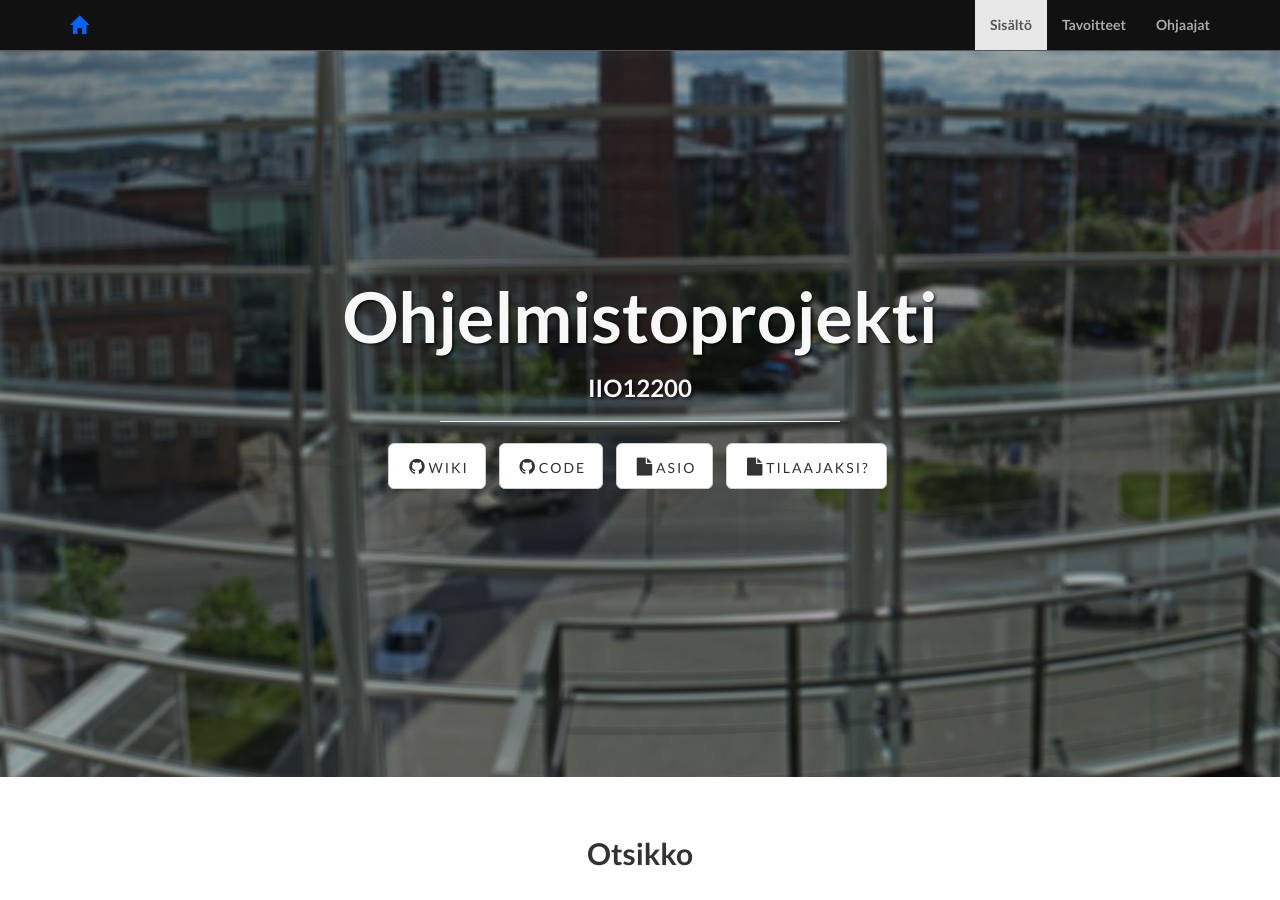
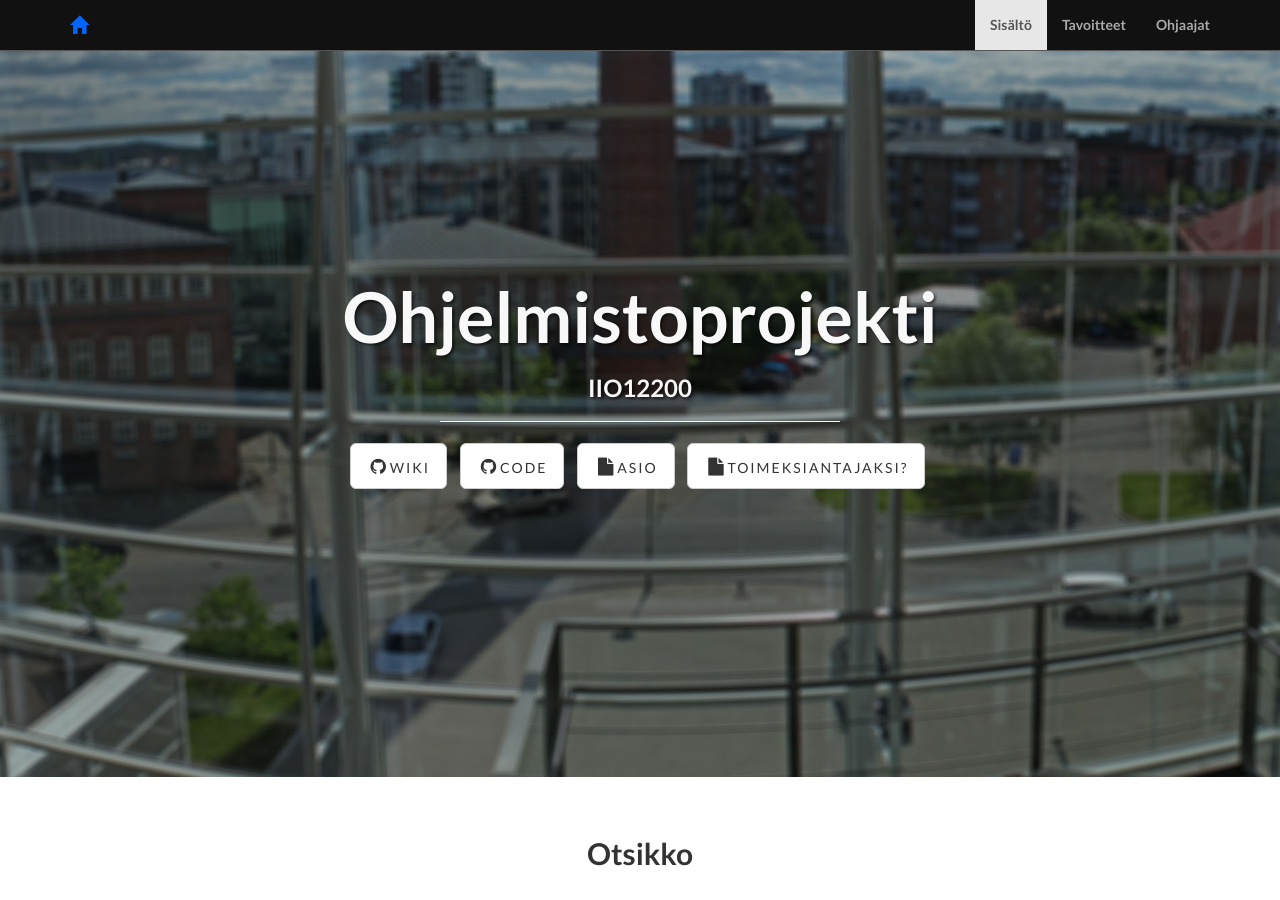
Before and after one commit to huojo/IIO12200-ohjelmistoprojekti, a Jekyll site: the page built from index.html, in a window 1280 px wide and 900 px high. Built offline with Jekyll 4.4.1, drawn with Linux system fonts in a browser that asks for light colours.

Commit message:
Update _config.yml

```diff
--- a/_config.yml
+++ b/_config.yml
@@ -35,6 +35,6 @@ social:
   - title: asio
     url: https://asio.jamk.fi/pls/asio/asio_ectskuv1.kurssin_ks?ktun=IIO12200&knro=&noclose=%20&lan=e
     icon: fa fa-file fa-fw
-  - title: tilaajaksi?
+  - title: Toimeksiantajaksi?
     url: https://github.com/JAMK-IT/IIO12200-ohjelmistoprojekti/wiki/info-projektin-tilaajalle
     icon: fa fa-file fa-fw
```
